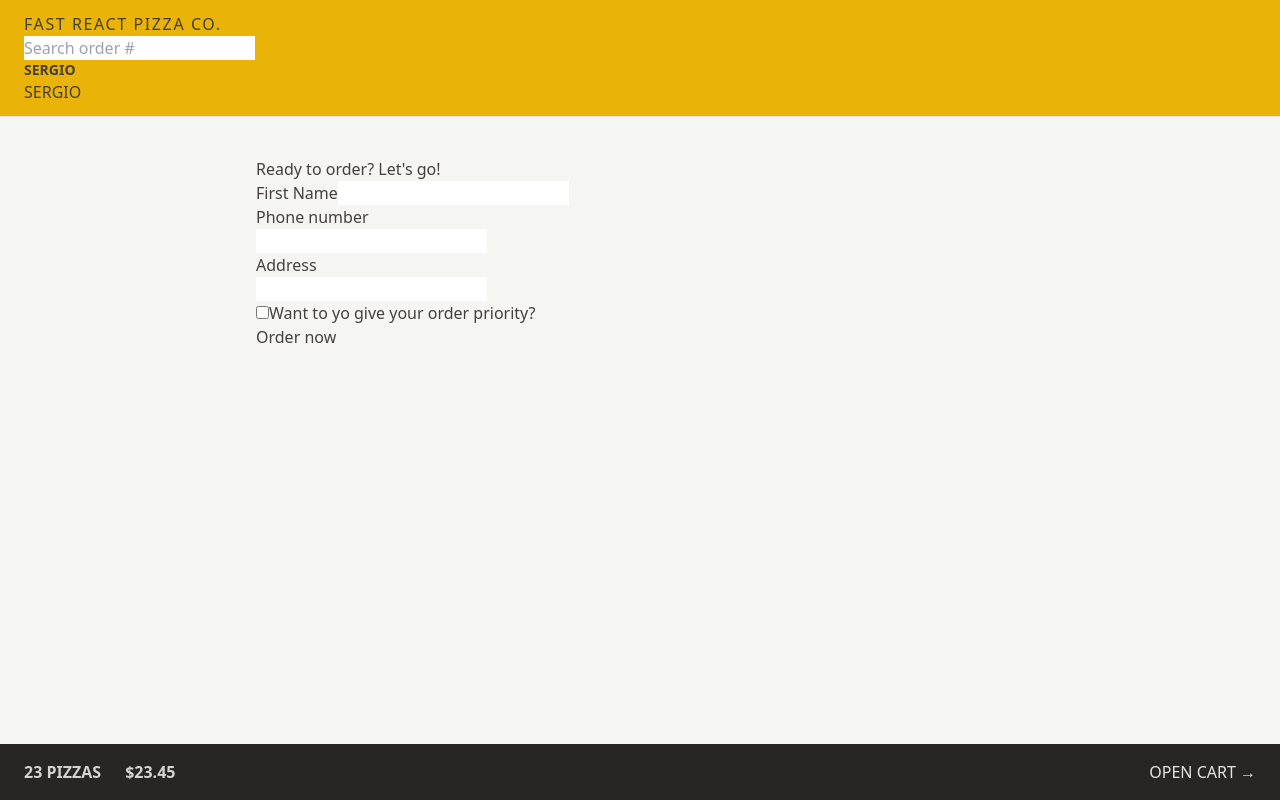
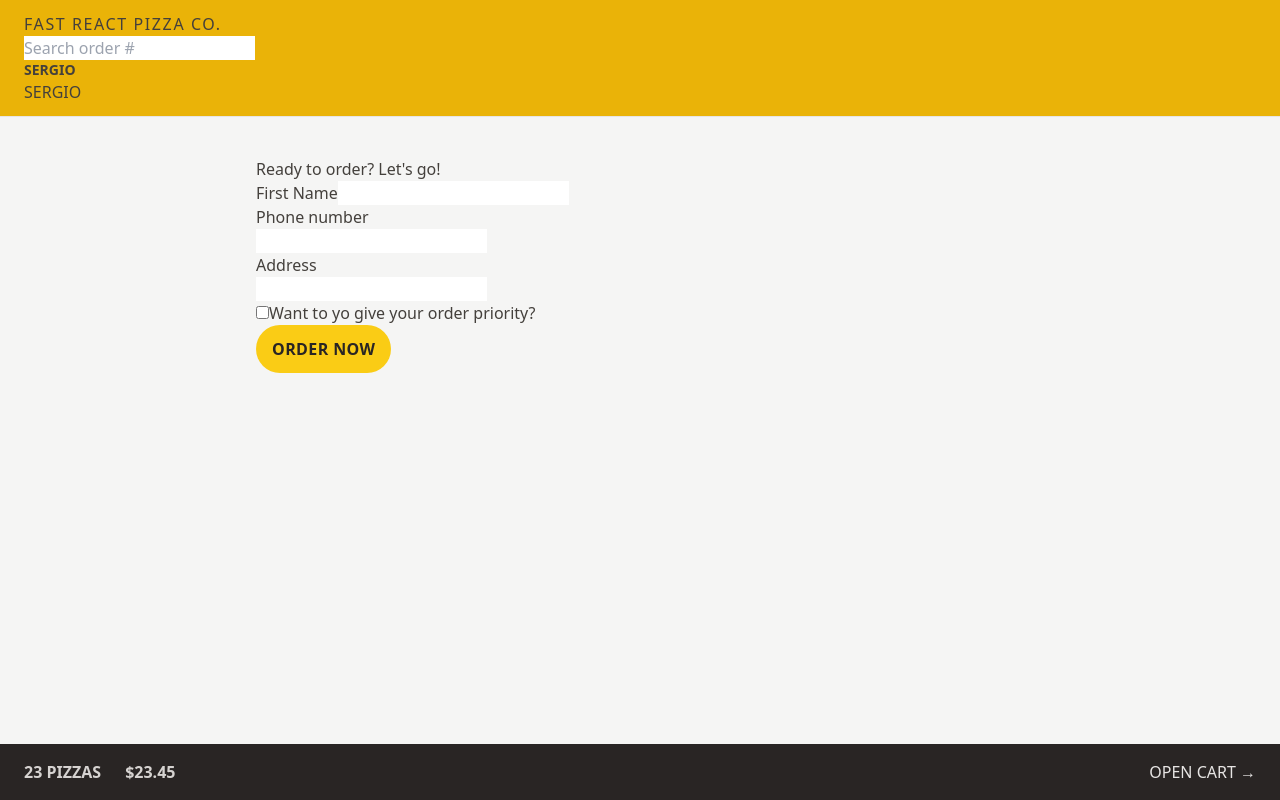
Before and after one commit to SergioKingOne/fast-pizza, a React (Vite) app: page /order/new in a window 1280 px wide. Built offline with nearby package versions, Linux system fonts and the light colour scheme.

Commit message:
Styling button

```diff
--- a/src/features/cart/Cart.jsx
+++ b/src/features/cart/Cart.jsx
@@ -29,7 +29,12 @@ function Cart() {
 
   return (
     <div>
-      <Link to="/menu">&larr; Back to menu</Link>
+      <Link
+        to="/menu"
+        className="text-blue text-sm-500 hover:text-blue-600 hover:underline"
+      >
+        &larr; Back to menu
+      </Link>
 
       <h2>Your cart, %NAME%</h2>
 
--- a/src/features/order/CreateOrder.jsx
+++ b/src/features/order/CreateOrder.jsx
@@ -1,36 +1,36 @@
-import { useState } from "react";
+import { useState } from 'react';
 import {
   Form,
   redirect,
   useActionData,
   useNavigate,
   useNavigation,
-} from "react-router-dom";
-import { createOrder } from "../../services/apiRestaurant";
+} from 'react-router-dom';
+import { createOrder } from '../../services/apiRestaurant';
 
 const isValidPhone = (str) =>
   /^\+?\d{1,4}?[-.\s]?\(?\d{1,3}?\)?[-.\s]?\d{1,4}[-.\s]?\d{1,4}[-.\s]?\d{1,9}$/.test(
-    str
+    str,
   );
 
 const fakeCart = [
   {
     pizzaId: 12,
-    name: "Mediterranean",
+    name: 'Mediterranean',
     quantity: 2,
     unitPrice: 16,
     totalPrice: 32,
   },
   {
     pizzaId: 6,
-    name: "Vegetale",
+    name: 'Vegetale',
     quantity: 1,
     unitPrice: 13,
     totalPrice: 13,
   },
   {
     pizzaId: 11,
-    name: "Spinach and Mushroom",
+    name: 'Spinach and Mushroom',
     quantity: 1,
     unitPrice: 15,
     totalPrice: 15,
@@ -39,7 +39,7 @@ const fakeCart = [
 
 function CreateOrder() {
   const navigation = useNavigation();
-  const isSubmitting = navigation.state === "submitting;";
+  const isSubmitting = navigation.state === 'submitting;';
 
   const formErrors = useActionData();
   // const [withPriority, setWithPriority] = useState(false);
@@ -83,8 +83,11 @@ function CreateOrder() {
 
         <div>
           <input type="hidden" name="cart" value={JSON.stringify(cart)}></input>
-          <button disabled={isSubmitting}>
-            {isSubmitting ? "Placing order..." : "Order now"}
+          <button
+            disabled={isSubmitting}
+            className="inline-block rounded-full bg-yellow-400 px-4 py-3 font-semibold uppercase tracking-wide text-stone-800 transition-colors duration-300 hover:bg-yellow-300 focus:bg-yellow-300 focus:outline-none focus:ring focus:ring-yellow-300 focus:ring-offset-2 disabled:cursor-not-allowed"
+          >
+            {isSubmitting ? 'Placing order...' : 'Order now'}
           </button>
         </div>
       </Form>
@@ -99,12 +102,12 @@ export async function action({ request }) {
   const order = {
     ...data,
     cart: JSON.parse(data.cart),
-    priority: data.priority === "on",
+    priority: data.priority === 'on',
   };
 
   if (!isValidPhone(order.phone))
     errors.phone =
-      "Please give us your correct phone number. We might need it to contact you.";
+      'Please give us your correct phone number. We might need it to contact you.';
 
   if (Object.keys(errors).length > 0) return errors;
 
```
